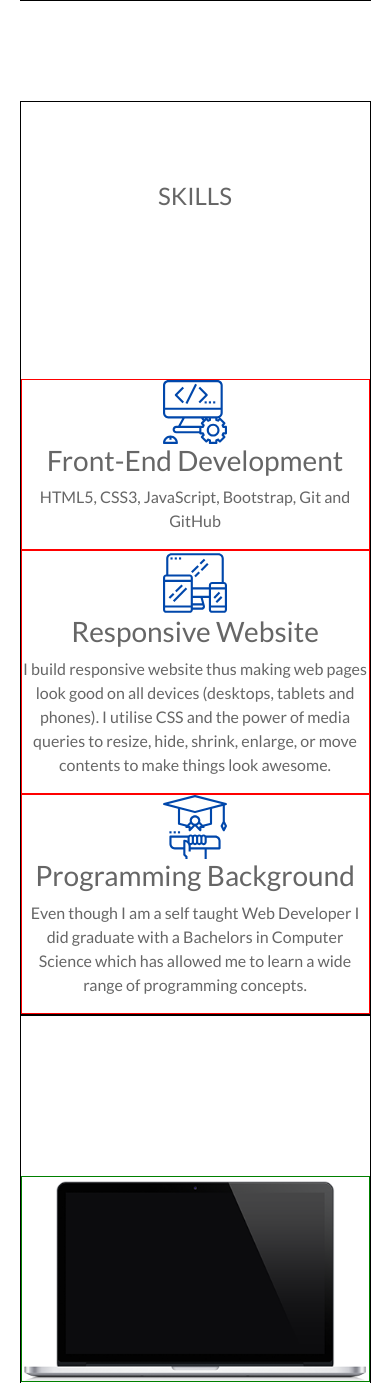
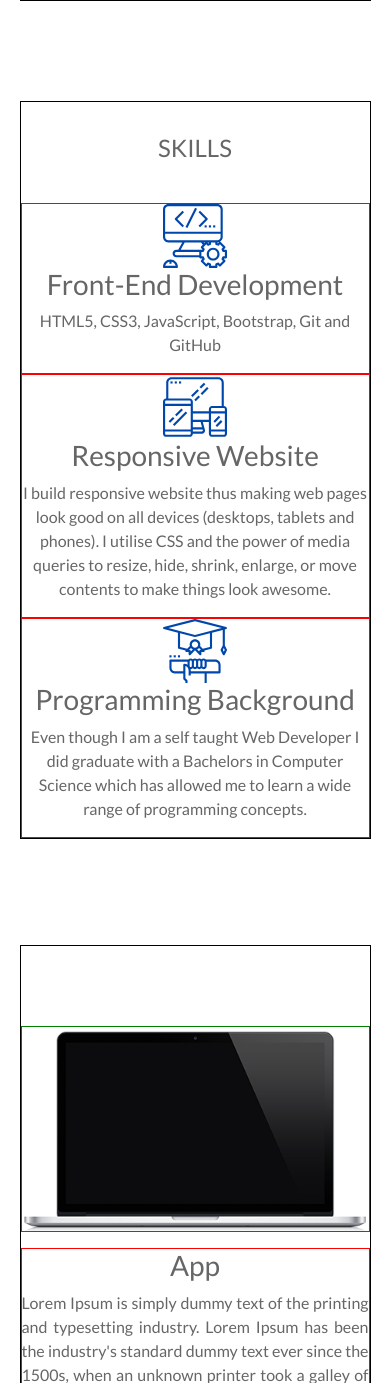
Before and after one commit to JuanInAMillion/juaninamillion.github.io, a PHP site: page / in a window 390 px wide. Shown: the part 1587-2970 px from the top of the page. Run offline with PHP 8.4, Linux system fonts and the light colour scheme.

Commit message:
fixed responsive padding on skill and portfolio page

```diff
--- a/resources/css/responsive.css
+++ b/resources/css/responsive.css
@@ -7,14 +7,26 @@
     display: none;
   }
 
+  #contact {
+    padding: 10rem 0;
+  }
+
+  #skills h2 {
+    padding-top: 2rem;
+  }
+
   #skill-section {
     justify-content: center;
+    padding-top: 2rem;
   }
 
   .skill-container {
     align-items: center;
     text-align: center;
     width: 32rem;
+  }
+  #portfolio-container {
+    padding-top: 5rem;
   }
 }
 
@@ -27,18 +39,31 @@
     width: 90%;
   }
 
+  #contact {
+    padding: 10rem 0;
+  }
+
   #profile {
     width: 100%;
   }
 
+  #skills h2 {
+    padding-top: 2rem;
+  }
+
   #skill-section {
     justify-content: center;
+    padding-top: 2rem;
   }
 
   .skill-container {
     align-items: center;
     text-align: center;
     width: 32rem;
+  }
+
+  #portfolio-container {
+    padding-top: 5rem;
   }
 }
 
@@ -54,6 +79,7 @@
 
   #contact {
     width: 100%;
+    padding: 10rem 0;
   }
 
   .my-summary {
@@ -68,8 +94,13 @@
     font-size: .8rem;
   }
 
+  #skills h2 {
+    padding-top: 2rem;
+  }
+
   #skill-section {
     justify-content: center;
+    padding-top: 2rem;
   }
 
   .skill-container {
@@ -77,16 +108,20 @@
     text-align: center;
     width: 32rem;
   }
+
+  #portfolio-container {
+    padding-top: 5rem;
+  }
 }
 
 /* mobile display */
 @media only screen and (max-width: 480px) {
+  .lg-site {
+    display: none;
+  }
+
   .site-container {
     width: 90%;
-  }
-
-  .lg-site {
-    display: none;
   }
 
   #contact {
@@ -123,11 +158,12 @@
   }
 
   #skills h2 {
-    padding-top: 5rem;
+    padding-top: 2rem;
   }
 
   #skill-section {
     justify-content: center;
+    padding-top: 2rem;
   }
 
   .skill-container {
@@ -135,6 +171,10 @@
     text-align: center;
   }
 
+  #portfolio-container {
+    padding-top: 5rem;
+  }
+
   .project-summary {
     padding: 0;
   }
--- a/resources/css/style.css
+++ b/resources/css/style.css
@@ -177,8 +177,7 @@ nav {
 #portfolio-container {
   margin: 0 auto;
   width: 100%;
-  position: relative;
-  top: 10rem;
+  padding-top: 10rem;
 }
 
 .project-container {
```
